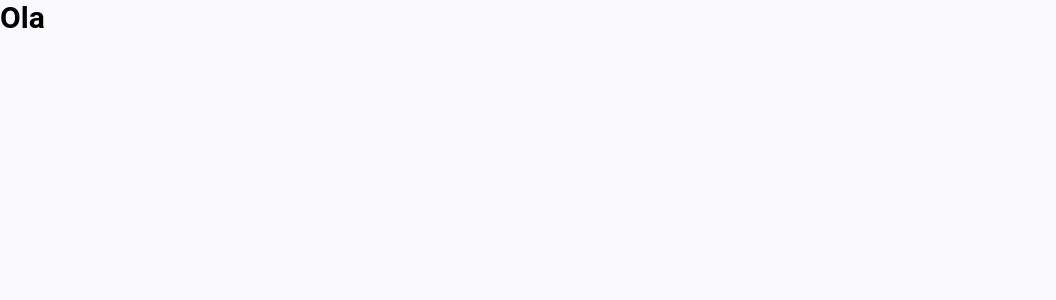
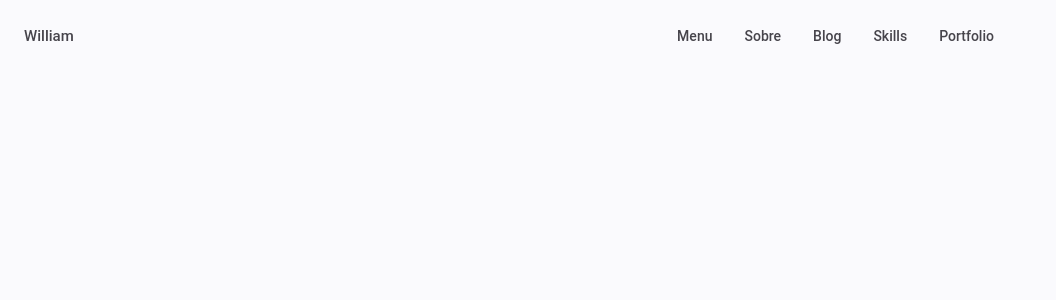
Before and after one commit to william-james-pj/william-james-portfolio, a React (Create React App) app: page / in a window 1280 px wide. Shown: the top 300 px of the page, without its empty margins (0-1056 px from the left). Built offline with nearby package versions, Linux system fonts and the light colour scheme.

Commit message:
Create Nav

```diff
--- a/src/App.js
+++ b/src/App.js
@@ -1,11 +1,13 @@
 import GlobalStyles from './styles/GlobalStyles';
+
+import Nav from './components/Nav/index';
 
 function App() {
   return (
-    <div className="App">
-      <h1>Ola</h1>
+    <>
+      <Nav />
       <GlobalStyles />
-    </div>
+    </>
   );
 }
 
--- /dev/null
+++ b/src/components/Nav/index.js
@@ -0,0 +1,97 @@
+import React, { useState } from 'react';
+
+import { FontAwesomeIcon } from '@fortawesome/react-fontawesome';
+import {
+  faTimes,
+  faGripHorizontal,
+  faHome,
+  faUser,
+  faFileCode,
+  faImage,
+  faThLarge,
+} from '@fortawesome/free-solid-svg-icons';
+
+import {
+  Container,
+  NavContainer,
+  NavLogo,
+  NavMenu,
+  NavList,
+  NavItem,
+  NavIcons,
+  NavLink,
+  NavClose,
+  NavBtns,
+  NavToggle,
+} from './styles';
+
+function Nav() {
+  const [menuOpen, setMenuOpen] = useState(false);
+
+  const handleMenu = () => {
+    setMenuOpen(!menuOpen);
+  };
+
+  return (
+    <Container>
+      <NavContainer>
+        <NavLogo>William</NavLogo>
+        <NavMenu menuOpen={menuOpen}>
+          <NavList>
+            <NavItem onClick={handleMenu}>
+              <NavLink>
+                <NavIcons>
+                  <FontAwesomeIcon icon={faHome} size="lg" />
+                </NavIcons>
+                Menu
+              </NavLink>
+            </NavItem>
+            <NavItem onClick={handleMenu}>
+              <NavLink>
+                <NavIcons>
+                  <FontAwesomeIcon icon={faUser} size="lg" />
+                </NavIcons>
+                Sobre
+              </NavLink>
+            </NavItem>
+            <NavItem onClick={handleMenu}>
+              <NavLink>
+                <NavIcons>
+                  <FontAwesomeIcon icon={faThLarge} size="lg" />
+                </NavIcons>
+                Blog
+              </NavLink>
+            </NavItem>
+            <NavItem onClick={handleMenu}>
+              <NavLink>
+                <NavIcons>
+                  <FontAwesomeIcon icon={faFileCode} size="lg" />
+                </NavIcons>
+                Skills
+              </NavLink>
+            </NavItem>
+            <NavItem onClick={handleMenu}>
+              <NavLink>
+                <NavIcons>
+                  <FontAwesomeIcon icon={faImage} size="lg" />
+                </NavIcons>
+                Portfolio
+              </NavLink>
+            </NavItem>
+          </NavList>
+          <NavClose onClick={handleMenu}>
+            <FontAwesomeIcon icon={faTimes} size="md" />
+          </NavClose>
+        </NavMenu>
+
+        <NavBtns>
+          <NavToggle onClick={handleMenu}>
+            <FontAwesomeIcon icon={faGripHorizontal} size="lg" />
+          </NavToggle>
+        </NavBtns>
+      </NavContainer>
+    </Container>
+  );
+}
+
+export default Nav;
--- /dev/null
+++ b/src/components/Nav/styles.js
@@ -0,0 +1,135 @@
+import styled from 'styled-components';
+import * as colors from '../../config/colors';
+import * as fonts from '../../config/fonts';
+import { respondToDown, respondToUp } from '../../config/respondTo';
+
+export const Container = styled.div`
+  width: 100%;
+  position: fixed;
+  left: 0;
+  z-index: 99;
+  background: ${colors.primaryColor};
+
+  ${respondToUp.sm`
+    top: 0;
+  `}
+
+  ${respondToDown.sm`
+    bottom: 0;
+  `}
+`;
+
+export const NavContainer = styled.div`
+  max-width: 986px;
+  height: 3rem;
+  display: flex;
+  justify-content: space-between;
+  align-items: center;
+
+  margin-left: 1.5rem;
+  margin-right: 1.5rem;
+
+  ${respondToUp.sm`
+    height: calc(3rem + 1.5rem);
+    column-gap: 1rem;
+  `}
+`;
+
+export const NavLogo = styled.a`
+  font-weight: 500;
+  color: ${colors.textPrimaryColor};
+
+  :hover {
+    color: ${colors.secondColor};
+  }
+`;
+
+export const NavMenu = styled.div`
+  ${respondToDown.sm`
+    position: fixed;
+    bottom: ${(props) => (props.menuOpen ? '0' : '-100%')};
+    left: 0;
+    width: 100%;
+    background: ${colors.primaryColor};
+    padding: 2rem 1.5rem 4rem;
+    box-shadow: 0 -1px 4px rgba(0, 0, 0, 0.15);
+    border-radius: 1.5rem 1.5rem 0 0;
+    transition: 0.3s;
+  `}
+
+  ${respondToUp.sm`
+    margin-left: auto;
+  `}
+`;
+
+export const NavList = styled.ul`
+  ${respondToDown.sm`
+    display: grid;
+    gap: 2rem;
+    grid-template-columns: repeat(3, 1fr);
+  `}
+
+  ${respondToUp.sm`
+    display: flex;
+    column-gap: 2rem;
+  `}
+`;
+
+export const NavItem = styled.li``;
+
+export const NavIcons = styled.div`
+  margin-bottom: 5px;
+  ${respondToUp.sm`
+      display: none;
+  `}
+`;
+
+export const NavLink = styled.a`
+  display: flex;
+  flex-direction: column;
+  align-items: center;
+  font-size: ${fonts.sm};
+  color: ${colors.textPrimaryColor};
+  font-weight: 500;
+
+  cursor: pointer;
+
+  :hover {
+    color: ${colors.secondColor};
+  }
+`;
+
+export const NavClose = styled.div`
+  position: absolute;
+  right: 1.3rem;
+  bottom: 0.5rem;
+  font-size: 1.5rem;
+  cursor: pointer;
+  color: ${colors.textPrimaryColor};
+
+  :hover {
+    color: ${colors.secondColor};
+  }
+
+  ${respondToUp.sm`
+      display: none;
+  `}
+`;
+
+export const NavBtns = styled.div``;
+
+export const NavToggle = styled.div`
+  font-weight: 500;
+  color: ${colors.textPrimaryColor};
+
+  font-size: 1.1rem;
+  cursor: pointer;
+
+  :hover {
+    color: ${colors.secondColor};
+  }
+
+  ${respondToUp.sm`
+      display: none;
+  `}
+`;
```
